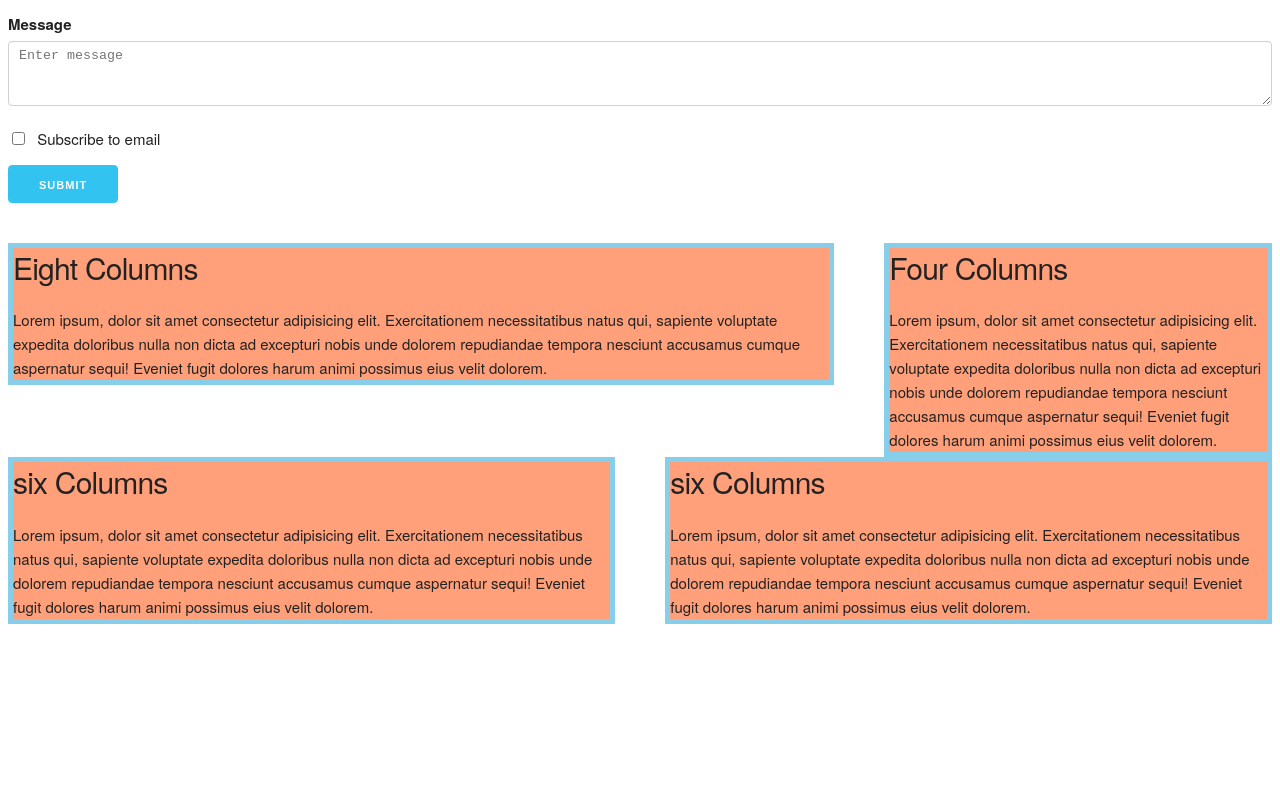
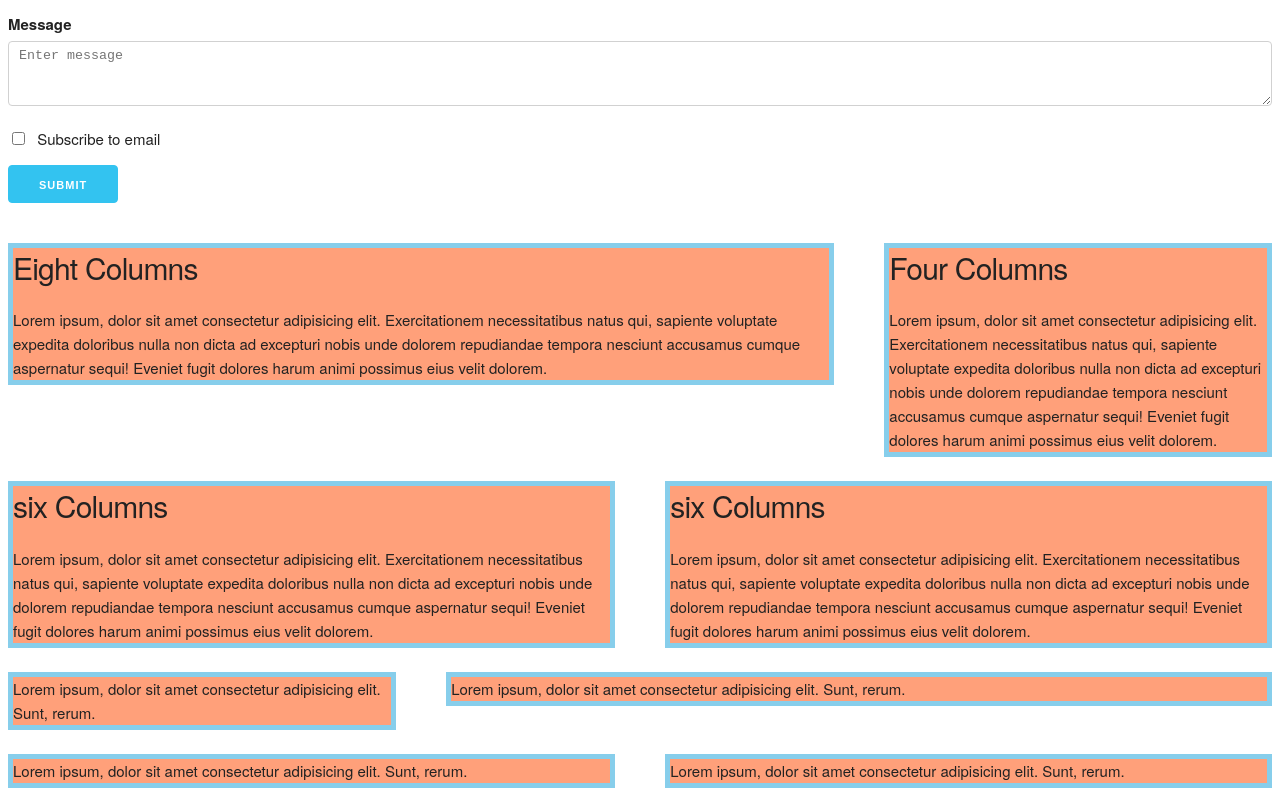
Before and after one commit to a-a-robbins/cheat-sheets, a plain HTML site: page index.html in a window 1280 px wide. Shown: the part 1585-2381 px from the top of the page. Before the commit the page ends 2217 px from the top, so only its background shows below. Drawn offline with nearby package versions, Linux system fonts and the light colour scheme.

Commit message:
extra special grid

```diff
--- a/index.html
+++ b/index.html
@@ -147,6 +147,9 @@
             Lorem ipsum, dolor sit amet consectetur adipisicing elit. Exercitationem necessitatibus natus qui, sapiente voluptate expedita doloribus nulla non dicta ad excepturi nobis unde dolorem repudiandae tempora nesciunt accusamus cumque aspernatur sequi! Eveniet fugit dolores harum animi possimus eius velit dolorem.
         </div>
     </div>
+
+    <br>
+
     <div class="row">
         <div class="six columns">
             <h4>six Columns</h4>
@@ -158,5 +161,28 @@
         </div>
     </div>
 
+    <br/>
+
+    <!-- Setting up by using a single column for a page and splitting into thirds -->
+    <div class="row">
+        <div class="one-third column">
+            Lorem ipsum, dolor sit amet consectetur adipisicing elit. Sunt, rerum.
+        </div>
+        <div class="two-thirds column">
+            Lorem ipsum, dolor sit amet consectetur adipisicing elit. Sunt, rerum.
+        </div>
+    </div>
+
+    <br>
+
+    <div class="row">
+        <div class="one-half column">
+            Lorem ipsum, dolor sit amet consectetur adipisicing elit. Sunt, rerum.
+        </div>
+        <div class="one-half column">
+            Lorem ipsum, dolor sit amet consectetur adipisicing elit. Sunt, rerum.
+        </div>
+    </div>
+
 </body>
 </html>
```
